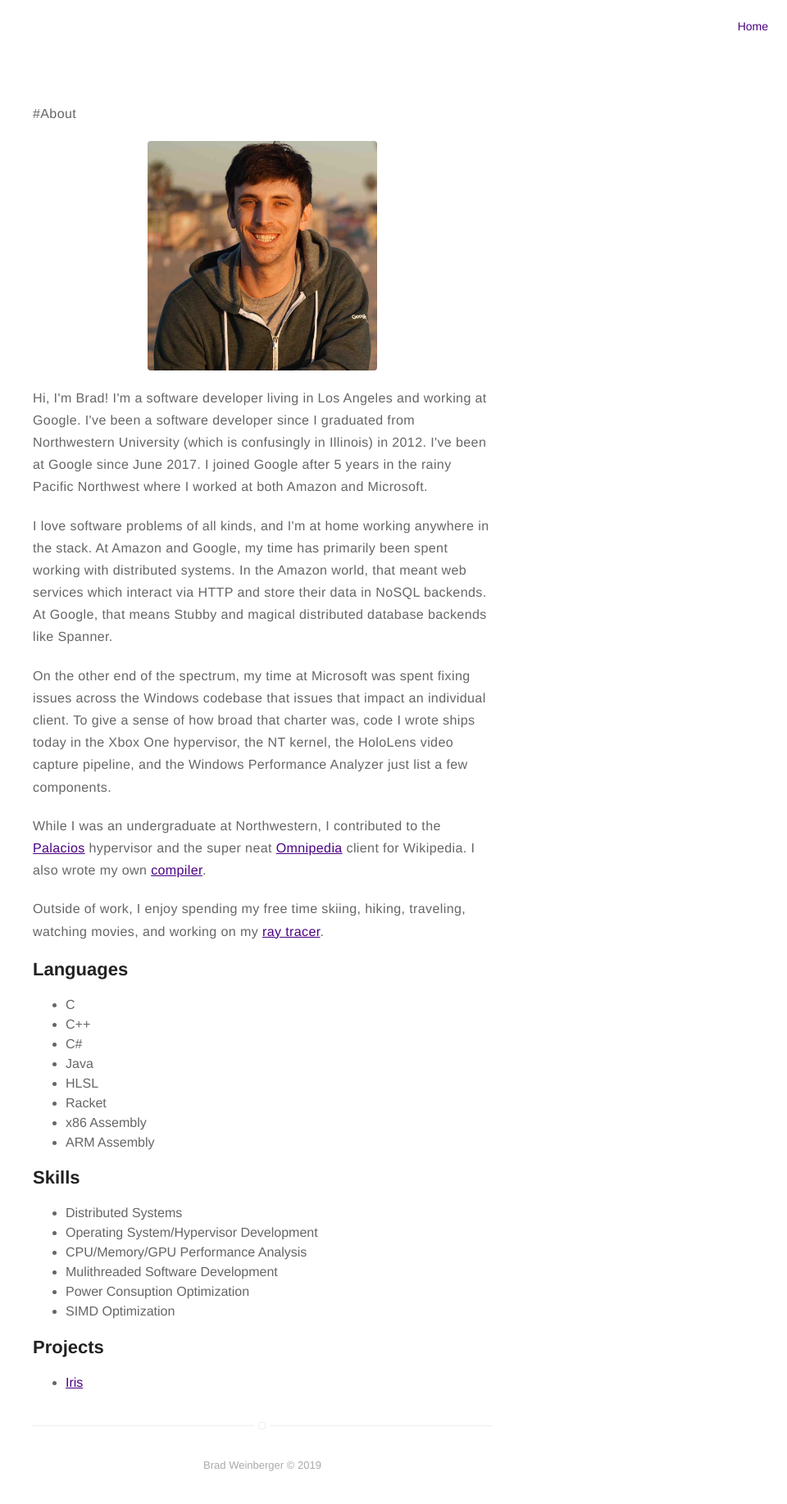
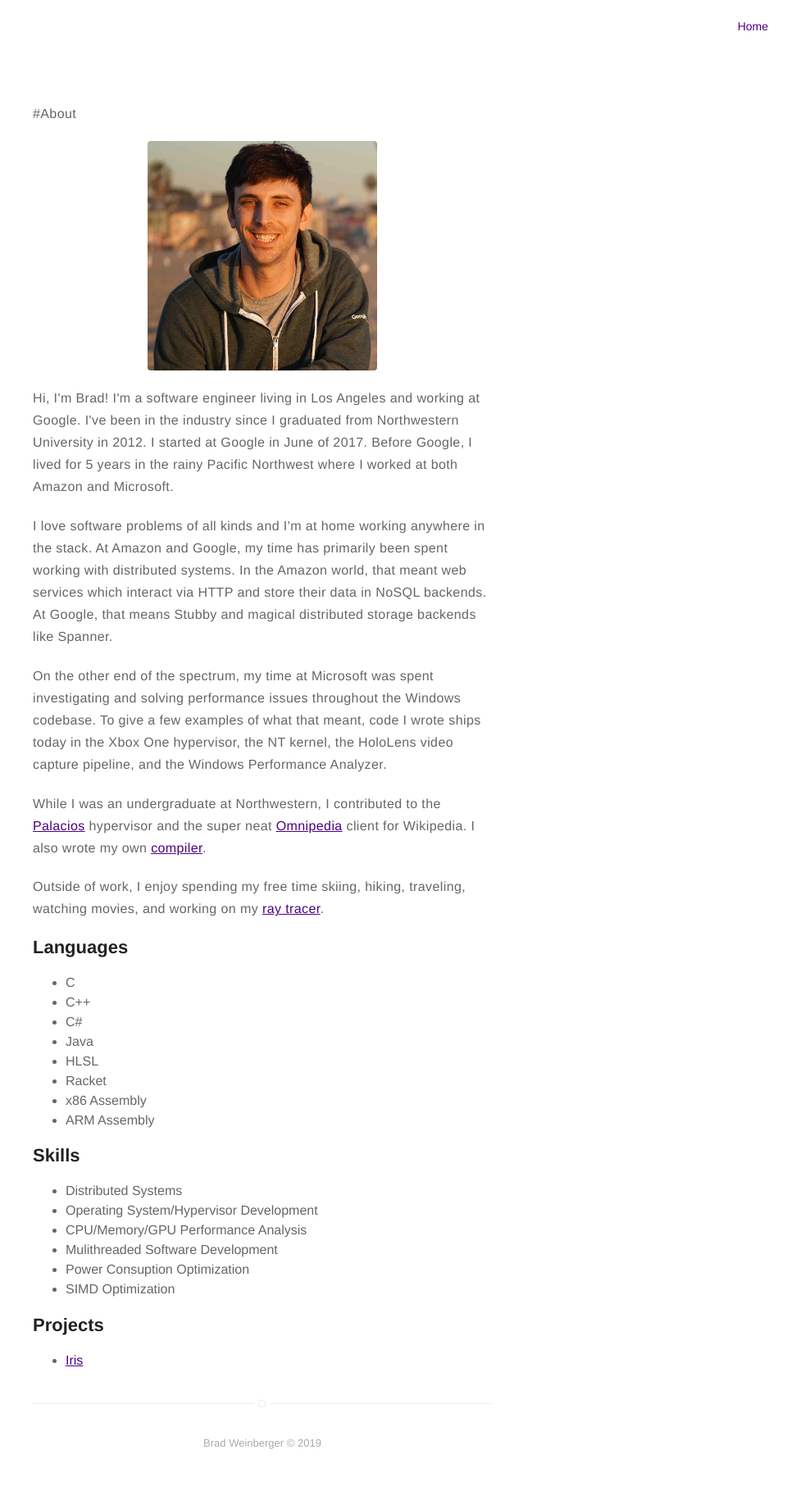
Before and after one commit to BradleyMarie/bradleymarie.github.io, a Jekyll site: the page built from about.md, in a window 1280 px wide. Shown: the whole page at 82% size, without its empty margins (320-1280 px from the left). Built offline with Jekyll 4.4.1, drawn with Linux system fonts in a browser that asks for light colours; after the commit the page ends 1808 px from its top, so only the background shows below that.

Commit message:
Update about.md

```diff
--- a/about.md
+++ b/about.md
@@ -11,23 +11,22 @@ img { width: 50%; margin: 0 auto; display: block; }
 
 ![Profile Image]({{ site.url }}/{{ site.picture }})
 
-<p>Hi, I'm Brad! I'm a software developer living in Los Angeles and working at
-Google. I've been a software developer since I graduated from Northwestern University
-(which is confusingly in Illinois) in 2012. I've been at Google since June 2017. I
-joined Google after 5 years in the rainy Pacific Northwest where I worked at both
-Amazon and Microsoft.</p>
+<p>Hi, I'm Brad! I'm a software engineer living in Los Angeles and working at
+Google. I've been in the industry since I graduated from Northwestern University
+in 2012. I started at Google in June of 2017. Before Google, I lived for 5 years
+in the rainy Pacific Northwest where I worked at both Amazon and Microsoft.</p>
 
-<p>I love software problems of all kinds, and I'm at home working anywhere
-in the stack. At Amazon and Google, my time has primarily been spent working with
+<p>I love software problems of all kinds and I'm at home working anywhere in the
+stack. At Amazon and Google, my time has primarily been spent working with
 distributed systems. In the Amazon world, that meant web services which interact
-via HTTP and store their data in NoSQL backends. At Google, that means Stubby and
-magical distributed database backends like Spanner.</p>
+via HTTP and store their data in NoSQL backends. At Google, that means Stubby
+and magical distributed storage backends like Spanner.</p>
 
-<p>On the other end of the spectrum, my time at Microsoft was spent fixing issues
-across the Windows codebase that issues that impact an individual client. To give a sense of
-how broad that charter was, code I wrote ships today in the Xbox One hypervisor, the NT kernel,
-the HoloLens video capture pipeline, and the Windows Performance Analyzer just list a few
-components.</p>
+<p>On the other end of the spectrum, my time at Microsoft was spent
+investigating and solving performance issues throughout the Windows codebase. To
+give a few examples of what that meant, code I wrote ships today in the Xbox One
+hypervisor, the NT kernel, the HoloLens video capture pipeline, and the Windows
+Performance Analyzer.</p>
 
 <p>While I was an undergraduate at Northwestern, I contributed to the
 <a href="http://www.v3vee.org/palacios/">Palacios</a> hypervisor and the super neat
```
